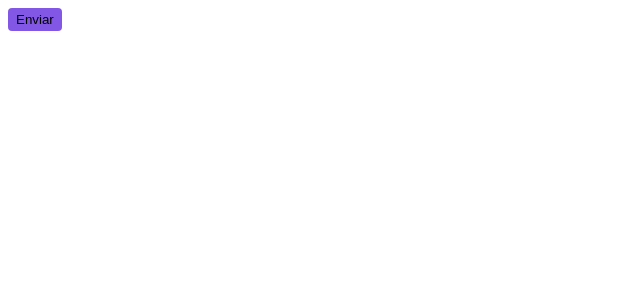
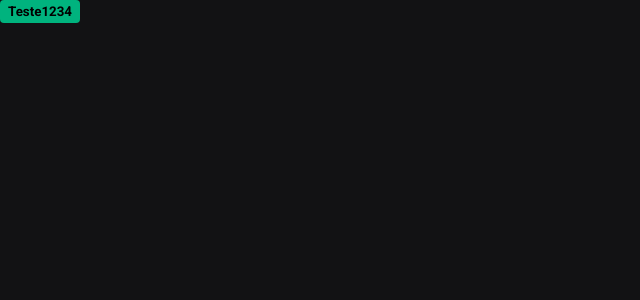
Before and after one commit to RayzaOliveira/shop-next, a Next.js app: page / in a window 1280 px wide. Shown: the top 300 px of the page, without its empty margins (0-640 px from the left). Built offline with nearby package versions, Linux system fonts and the light colour scheme.

Commit message:
feat: Estrutura visual - Estilos globais

```diff
--- a/src/pages/_app.tsx
+++ b/src/pages/_app.tsx
@@ -1,4 +1,8 @@
+import { globalStyles } from "@/styles/global";
 import type { AppProps } from "next/app";
+
+//colocar fora do App, para não precisar recarregar quando sair da página
+globalStyles();
 
 export default function App({ Component, pageProps }: AppProps) {
   return <Component {...pageProps} />;
--- a/src/pages/index.tsx
+++ b/src/pages/index.tsx
@@ -1,12 +1,24 @@
 import { styled } from "@/styles";
 
 const Button = styled("button", {
-  backgroundColor: "$rocketseat",
+  backgroundColor: "$green300",
   borderRadius: 4,
   border: 0,
   padding: "4px 8px",
+
+  span: {
+    fontWeight: "bold",
+  },
+
+  "&:hover": {
+    filter: "brightness(0.8)",
+  },
 });
 
 export default function Home() {
-  return <Button>Enviar</Button>;
+  return (
+    <Button>
+      <span>Teste1234</span>
+    </Button>
+  );
 }
--- /dev/null
+++ b/src/styles/global.ts
@@ -0,0 +1,20 @@
+import { globalCss } from ".";
+
+export const globalStyles = globalCss({
+  "*": {
+    margin: 0,
+    padding: 0,
+  },
+
+  body: {
+    backgroundColor: "$gray900",
+    color: "$gray100",
+    // Define a propriedade de suavização de fonte específica do navegador.
+    "-webkit-font-smoothing": "atialiased",
+  },
+
+  "body, input, textarea, button": {
+    fontFamily: "Roboto",
+    fontWeight: 400,
+  },
+});
--- a/src/styles/index.ts
+++ b/src/styles/index.ts
@@ -12,7 +12,15 @@
 } = createStitches({
   theme: {
     colors: {
-      rocketseat: "#8357e6",
+      white: "#FFFFFF",
+
+      gray900: "#121214",
+      gray800: "#202024",
+      gray300: "#C4C4CC",
+      gray100: "#E1E1E6",
+
+      green500: "#00875F",
+      green300: "#00B37E",
     },
   },
 });
```
